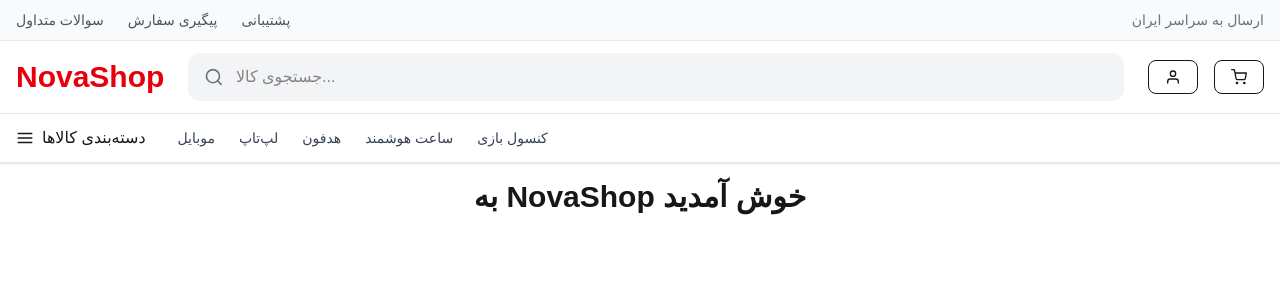
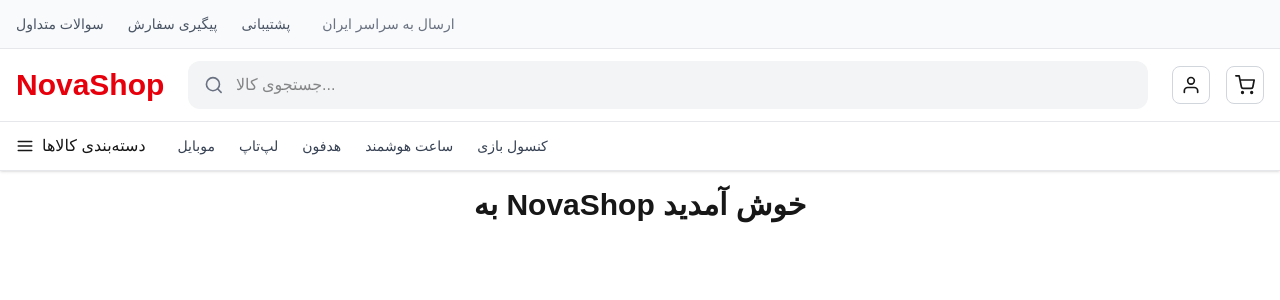
Before and after one commit to salarkarimibag-cmd/novashop, a Next.js app: page / in a window 1280 px wide. Shown: the top 300 px of the page. Built offline with nearby package versions, Linux system fonts and the light colour scheme.

Commit message:
refactor: add reusable container component

```diff
--- /dev/null
+++ b/src/components/common/Container/Container.jsx
@@ -0,0 +1,9 @@
+export default function Container({ children, className = "" }) {
+  return (
+    <div
+      className={`mx-auto w-full max-w-7xl px-4 ${className}`}
+    >
+      {children}
+    </div>
+  );
+}
--- /dev/null
+++ b/src/components/common/Container/index.js
@@ -0,0 +1 @@
+export { default } from "./Container";
--- a/src/components/layout/Header/SearchBox.jsx
+++ b/src/components/layout/Header/SearchBox.jsx
@@ -1,9 +1,10 @@
 import { FiSearch, FiShoppingCart, FiUser } from "react-icons/fi";
+import Container from "@/components/common/Container";
 
 export default function SearchBox() {
   return (
     <div className="border-b border-gray-200">
-      <div className="mx-auto flex h-18 max-w-7xl items-center justify-between gap-6 px-4">
+      <Container className="flex h-18 items-center justify-between gap-6">
         {/* Logo */}
         <h1 className="text-3xl font-bold text-red-600">NovaShop</h1>
 
@@ -13,8 +14,8 @@ export default function SearchBox() {
             <FiSearch className="text-gray-500" size={20} />
 
             <input
+              type="text"
               placeholder="جستجوی کالا..."
-              type="text"
               className="w-full bg-transparent px-3 py-3 outline-none"
             />
           </div>
@@ -22,15 +23,21 @@ export default function SearchBox() {
 
         {/* Actions */}
         <div className="flex items-center gap-4">
-          <button className="rounded-lg border px-4 py-2 hover:bg-gray-100">
-            <FiUser />
+          <button
+            className="rounded-lg border border-gray-300 p-2 transition hover:bg-gray-100"
+            aria-label="ورود"
+          >
+            <FiUser size={20} />
           </button>
 
-          <button className="rounded-lg border px-4 py-2 hover:bg-gray-100">
-            <FiShoppingCart />
+          <button
+            className="rounded-lg border border-gray-300 p-2 transition hover:bg-gray-100"
+            aria-label="سبد خرید"
+          >
+            <FiShoppingCart size={20} />
           </button>
         </div>
-      </div>
+      </Container>
     </div>
   );
 }
--- a/src/components/layout/Header/TopHeader.jsx
+++ b/src/components/layout/Header/TopHeader.jsx
@@ -1,7 +1,9 @@
+import Container from "@/components/common/Container";
+
 export default function TopHeader() {
   return (
     <div className="hidden md:block border-b border-gray-200 bg-gray-50">
-      <div className="mx-auto flex h-10 max-w-7xl items-center justify-between px-4">
+      <Container className="flex h-12 items-center gap-8">
         <div className="flex items-center gap-6 text-sm text-gray-600">
           <button className="transition hover:text-red-600">
             سوالات متداول
@@ -11,15 +13,11 @@ export default function TopHeader() {
             پیگیری سفارش
           </button>
 
-          <button className="transition hover:text-red-600">
-            پشتیبانی
-          </button>
+          <button className="transition hover:text-red-600">پشتیبانی</button>
         </div>
 
-        <span className="text-sm text-gray-500">
-          ارسال به سراسر ایران
-        </span>
-      </div>
+        <span className="text-sm text-gray-500">ارسال به سراسر ایران</span>
+      </Container>
     </div>
   );
 }
--- a/src/components/layout/Navbar/Navbar.jsx
+++ b/src/components/layout/Navbar/Navbar.jsx
@@ -1,11 +1,11 @@
 import { FiMenu } from "react-icons/fi";
 import NavItem from "./NavItem";
 import navLinks from "./navLinks";
-
+import Container from "@/components/common/Container";
 export default function Navbar() {
   return (
     <nav className="border-b border-gray-200 bg-white">
-      <div className="mx-auto flex h-12 max-w-7xl items-center gap-8 px-4">
+      <Container className="flex h-12 items-center gap-8">
         <button className="flex items-center gap-2 font-medium">
           <FiMenu size={18} />
           <span>دسته‌بندی کالاها</span>
@@ -16,7 +16,7 @@ export default function Navbar() {
             <NavItem key={item.id} title={item.title} href={item.href} />
           ))}
         </div>
-      </div>
+      </Container>
     </nav>
   );
 }
```
Also changed, not shown: src/components/layout/Header/index.js (line endings or trailing spaces).
